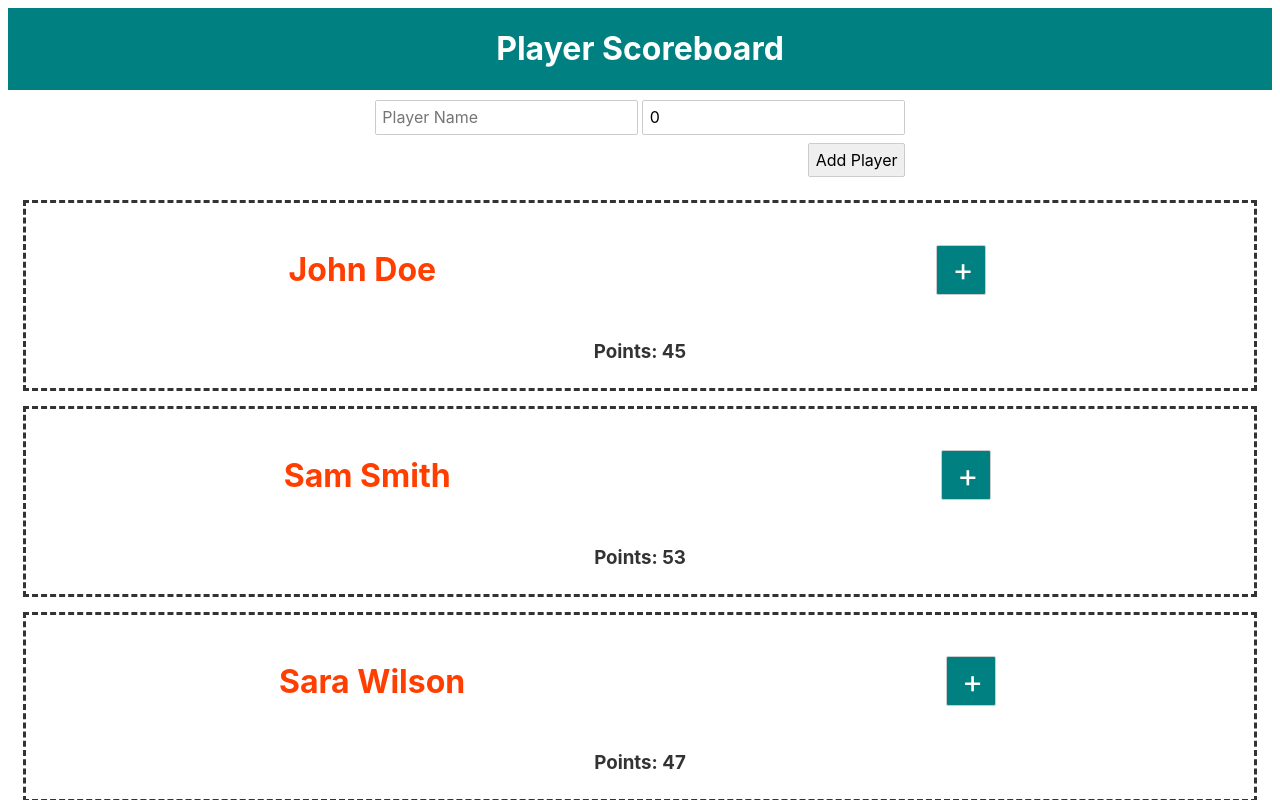
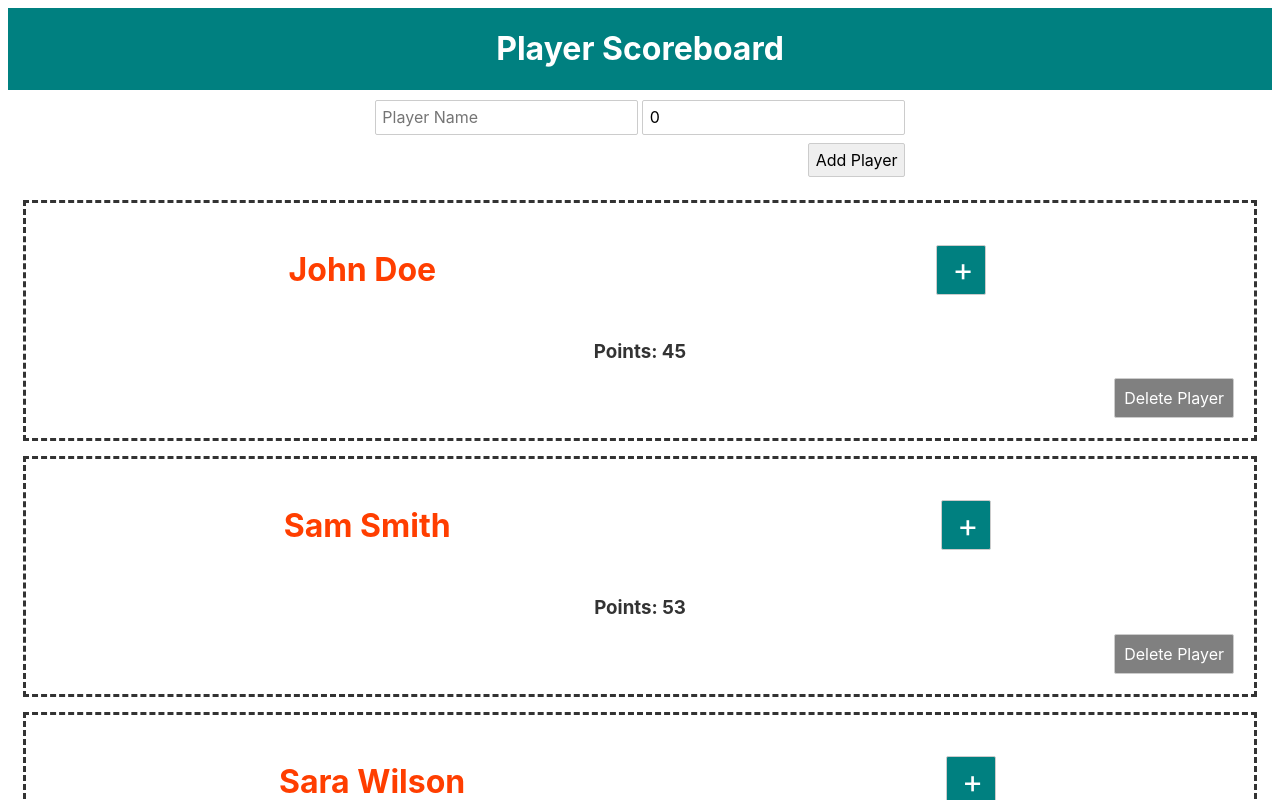
Before and after one commit to klesueur/svelteTutorial, a Svelte app: page / in a window 1280 px wide. Shown: the top 800 px of the page. Built offline with nearby package versions, Linux system fonts and the light colour scheme.

Commit message:
delete btn started

```diff
--- a/public/global.css
+++ b/public/global.css
@@ -123,3 +123,14 @@ button:focus {
 	margin: 15px;
 	border-style: dashed;
 }
+
+.delete {
+	display: flex;
+	justify-content: flex-end;
+	width: 100%;
+}
+
+.btn-delete-player {
+	background-color: gray;
+	padding: 9px;
+}
--- a/src/Player.svelte
+++ b/src/Player.svelte
@@ -54,4 +54,9 @@
             </div>
         </div>
 	{/if}
+	<div class="delete">
+		<button class="btn-delete-player">
+			Delete Player
+		</button>
+	</div>
 </div>
```
